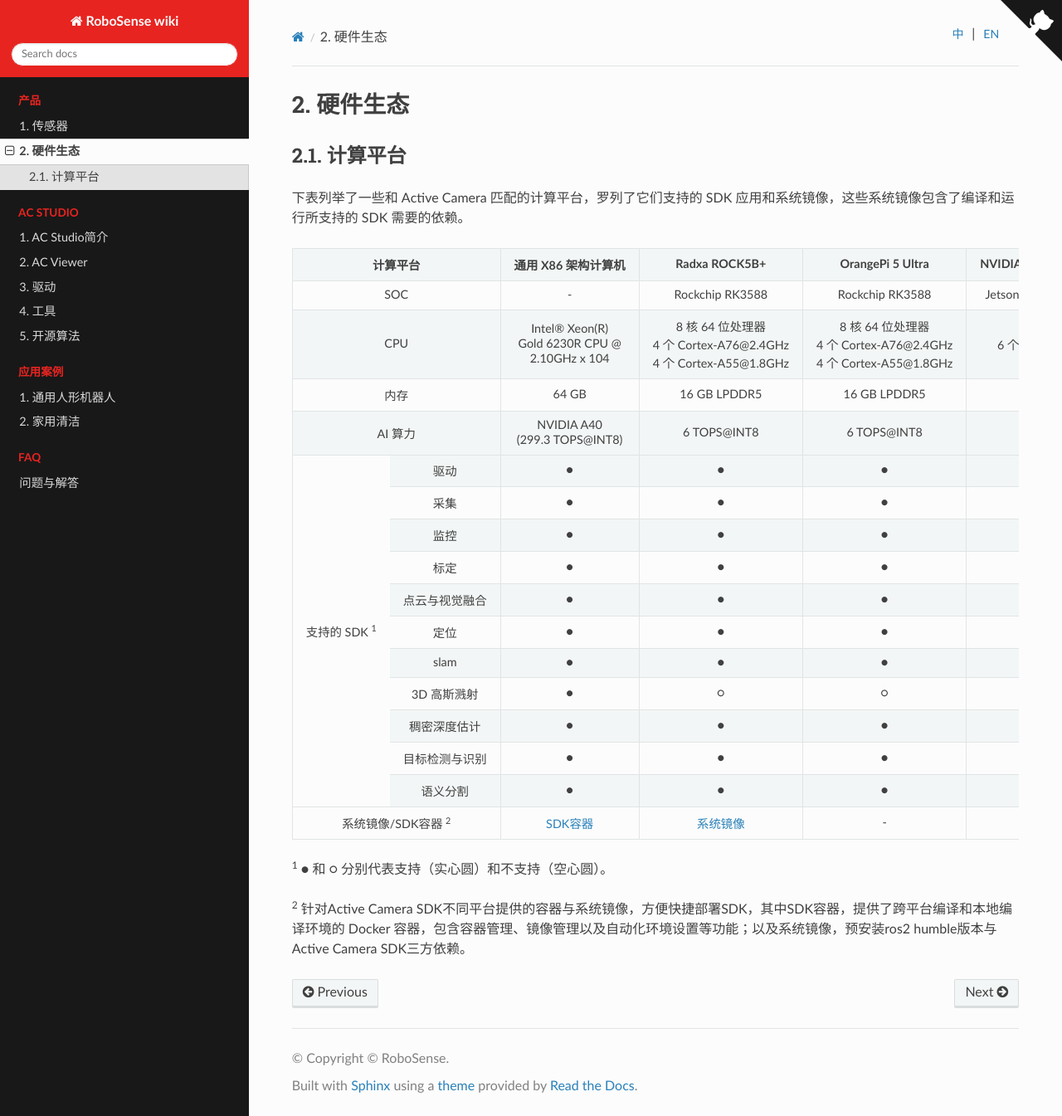
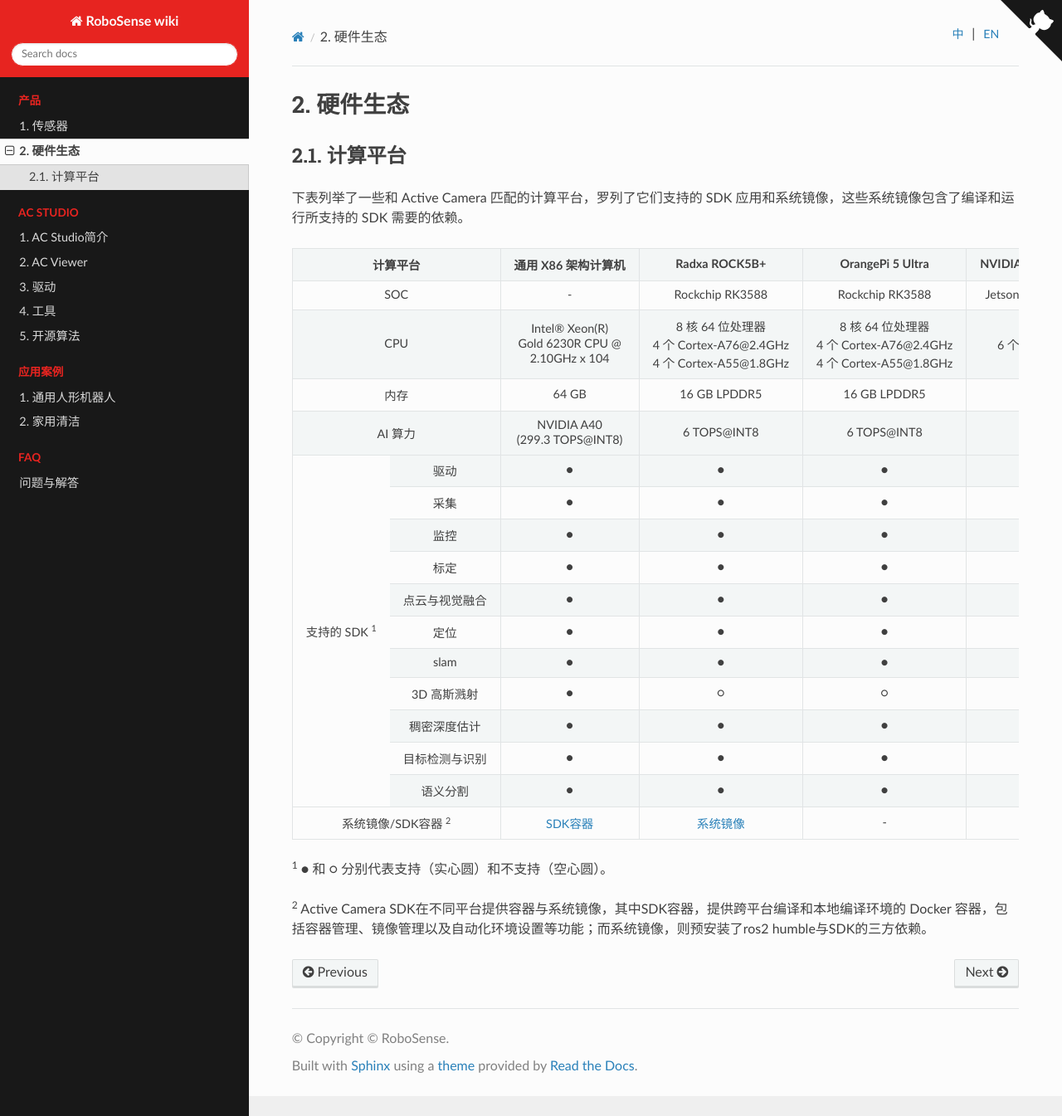
Before and after one commit to RoboSense-Robotics/robosense_ac_wiki_cn, a Sphinx documentation site: the page built from source/product/hardware.md, in a window 1280 px wide and 1345 px high. Shown: the whole window at 83% size. Built offline with Sphinx 7.4.7 and the Read the Docs theme 3.1.0, drawn with Linux system fonts in a browser that asks for light colours; pages that are not in the unit, such as notebooks, are missing from menus.

Commit message:
update hardware

```diff
--- a/source/product/hardware.md
+++ b/source/product/hardware.md
@@ -159,4 +159,4 @@
 
 <sup>1</sup> ● 和 ○ 分别代表支持（实心圆）和不支持（空心圆）。
 
-<sup>2</sup> 针对Active Camera SDK不同平台提供的容器与系统镜像，方便快捷部署SDK，其中SDK容器，提供了跨平台编译和本地编译环境的 Docker 容器，包含容器管理、镜像管理以及自动化环境设置等功能；以及系统镜像，预安装ros2 humble版本与Active Camera SDK三方依赖。
+<sup>2</sup> Active Camera SDK在不同平台提供容器与系统镜像，其中SDK容器，提供跨平台编译和本地编译环境的 Docker 容器，包括容器管理、镜像管理以及自动化环境设置等功能；而系统镜像，则预安装了ros2 humble与SDK的三方依赖。
```
